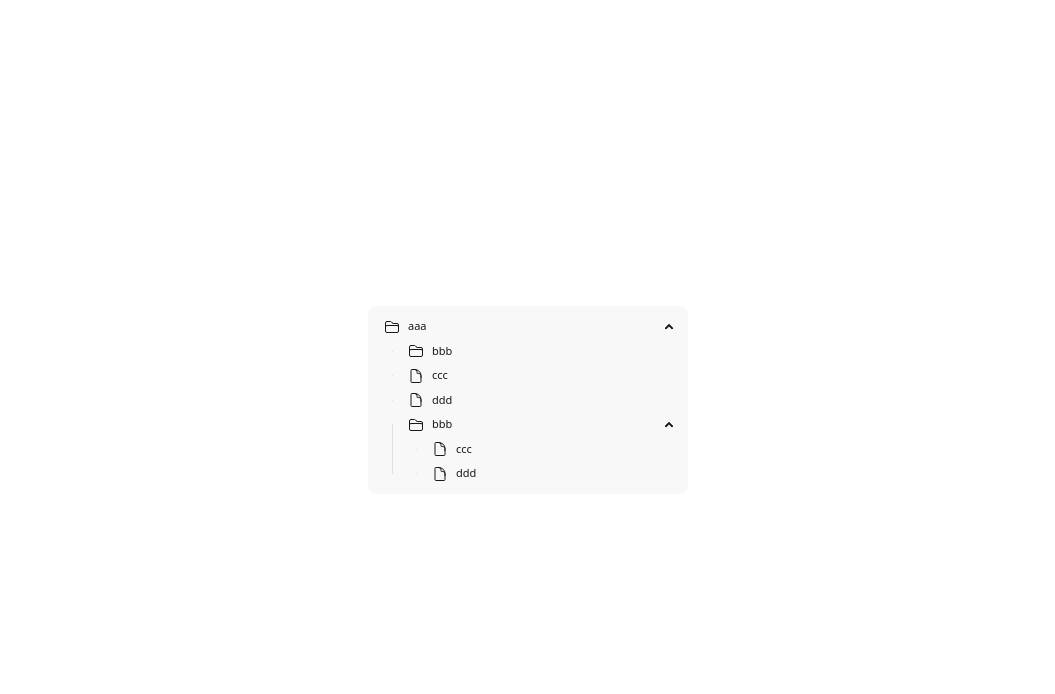
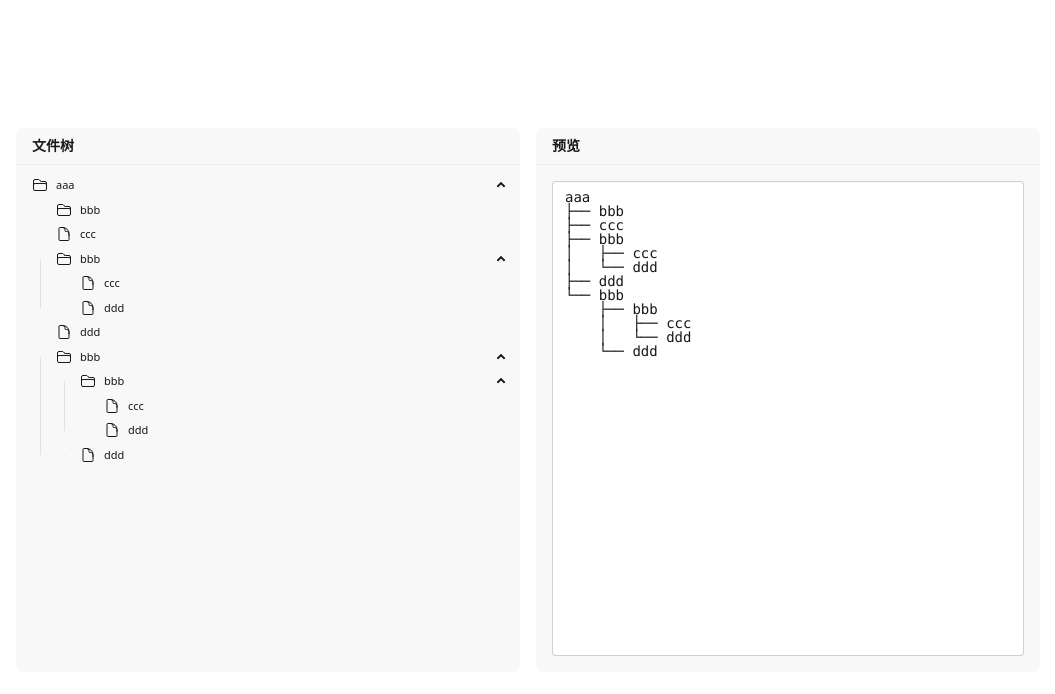
Before and after one commit to SilverAkatoki/build-file-tree, a Vue app: page / in a window 1280 px wide. Shown: the top 694 px of the page, without its empty margins (112-1167 px from the left). Built offline with nearby package versions, Linux system fonts and the light colour scheme.

Commit message:
界面结构 + 文件树渲染实现

```diff
--- a/src/App.vue
+++ b/src/App.vue
@@ -1,8 +1,12 @@
 <script setup lang="ts">
 import FolderNode from "@/components/FolderNode.vue";
 import type { FolderNode as IFolderNode } from "./types";
+import { nextTick, ref, watch } from "vue";
+import { useBuildFileTree } from "./composables/useBuildFileTree";
 
-const test: IFolderNode = {
+const { root, fileTree } = useBuildFileTree();
+
+const test = ref<IFolderNode>({
   type: "folder",
   name: "aaa",
   children: [
@@ -14,10 +18,6 @@ const test: IFolderNode = {
     {
       type: "file",
       name: "ccc",
-    },
-    {
-      type: "file",
-      name: "ddd",
     },
     {
       type: "folder",
@@ -33,15 +33,73 @@ const test: IFolderNode = {
         },
       ],
     },
+    {
+      type: "file",
+      name: "ddd",
+    },
+    {
+      type: "folder",
+      name: "bbb",
+      children: [
+        {
+          type: "folder",
+          name: "bbb",
+          children: [
+            {
+              type: "file",
+              name: "ccc",
+            },
+            {
+              type: "file",
+              name: "ddd",
+            },
+          ],
+        },
+        {
+          type: "file",
+          name: "ddd",
+        },
+      ],
+    },
   ],
+});
+
+const f = async () => {
+  root.value = test.value;
+  await nextTick();
+  console.log(fileTree.value);
 };
+
+watch(test, f, { immediate: true });
 </script>
 
 <template>
-  <div class="flex w-full h-lvh items-center justify-center">
-    <ul class="menu menu-xs bg-base-200 rounded-box max-w-xs w-full">
-      <FolderNode :folder-node="test" />
-    </ul>
+  <div class="flex h-lvh w-full gap-4 overflow-hidden bg-base-100 p-32">
+    <section
+      class="flex min-w-0 flex-1 flex-col overflow-hidden rounded-box bg-base-200"
+    >
+      <header class="border-b border-base-300 px-4 py-2 text-sm font-semibold">
+        文件树
+      </header>
+      <ul class="menu menu-xs flex-1 overflow-auto p-2 w-full">
+        <FolderNode :folder-node="test" non-collapsible />
+      </ul>
+    </section>
+    <section
+      class="flex min-w-0 flex-1 flex-col overflow-hidden rounded-box bg-base-200"
+    >
+      <header class="border-b border-base-300 px-4 py-2 text-sm font-semibold">
+        预览
+      </header>
+      <div class="flex-1 overflow-auto p-4">
+        <textarea
+          readonly="true"
+          class="textarea textarea-bordered h-full w-full min-h-0 resize-none font-mono leading-none"
+          placeholder="在这里复制文件树"
+          >{{ fileTree }}</textarea
+        >
+      </div>
+    </section>
   </div>
 </template>
 
--- a/src/components/FolderNode.vue
+++ b/src/components/FolderNode.vue
@@ -1,23 +1,17 @@
 <script setup lang="ts">
 import { computed } from "vue";
-import {
-  type FileNode as IFileNode,
-  type FolderNode as IFolderNode,
-} from "../types";
+import type { FileNode as IFileNode, FolderNode as IFolderNode } from "@/types";
 import FileNode from "@/components/FileNode.vue";
 
 const props = defineProps<{
   folderNode: IFolderNode;
 }>();
-
-const hasChild = computed<boolean>(
-  () => props.folderNode.children.length === 0
-);
+const isLeaf = computed<boolean>(() => props.folderNode.children.length === 0);
 </script>
 
 <template>
-  <li :class="{ 'no-arrow': hasChild }">
-    <details open>
+  <li :class="{ 'no-arrow': isLeaf }">
+    <details ref="detailsRef" open>
       <summary>
         <svg
           xmlns="http://www.w3.org/2000/svg"
--- a/src/composables/useBuildFileTree.ts
+++ b/src/composables/useBuildFileTree.ts
@@ -1,13 +1,47 @@
-import { ref } from "vue";
-import { type FolderNode as IFolderNode, type BaseNode } from "@/types";
+import { computed, ref, watch } from "vue";
+import type { FolderNode as IFolderNode, BaseNode } from "@/types";
 
 export const useBuildFileTree = () => {
   const root = ref<IFolderNode | null>(null);
-  const fileTree = ref<string>("");
+  const fileTreeArr = ref<string[]>([]);
 
-  // 构建文件树
-  // 算法题，来喽
+  const dfs = (node: BaseNode, prefix: string = "", isLastNode: boolean, isRoot: boolean): void => {
+    if (isRoot) {
+      fileTreeArr.value.push(node.name);
+    } else {
+      const connector = isLastNode ? '└── ' : '├── ';
+      const line = `${prefix}${connector}${node.name}`;
+      fileTreeArr.value.push(line);
+    }
 
+
+    if (node.type === "folder") {
+      const folderNode = node as IFolderNode;
+      const children = folderNode.children;
+      const newPrefix = (() => {
+        if (isRoot) {
+          return "";
+        } else {
+          return prefix + (isLastNode ? "    " : "│   ");
+        }
+
+      })();
+
+      children.forEach((child, index) => {
+        const isLastChild = index === children.length - 1;
+        dfs(child, newPrefix, isLastChild, false);
+      });
+    }
+  };
+
+  watch(root, () => {
+    if (root.value !== null) {
+      dfs(root.value, "", true, true);
+    }
+  });
+
+
+  const fileTree = computed<string>(() => fileTreeArr.value.join("\n"));
   return {
     root, fileTree
   }
```
